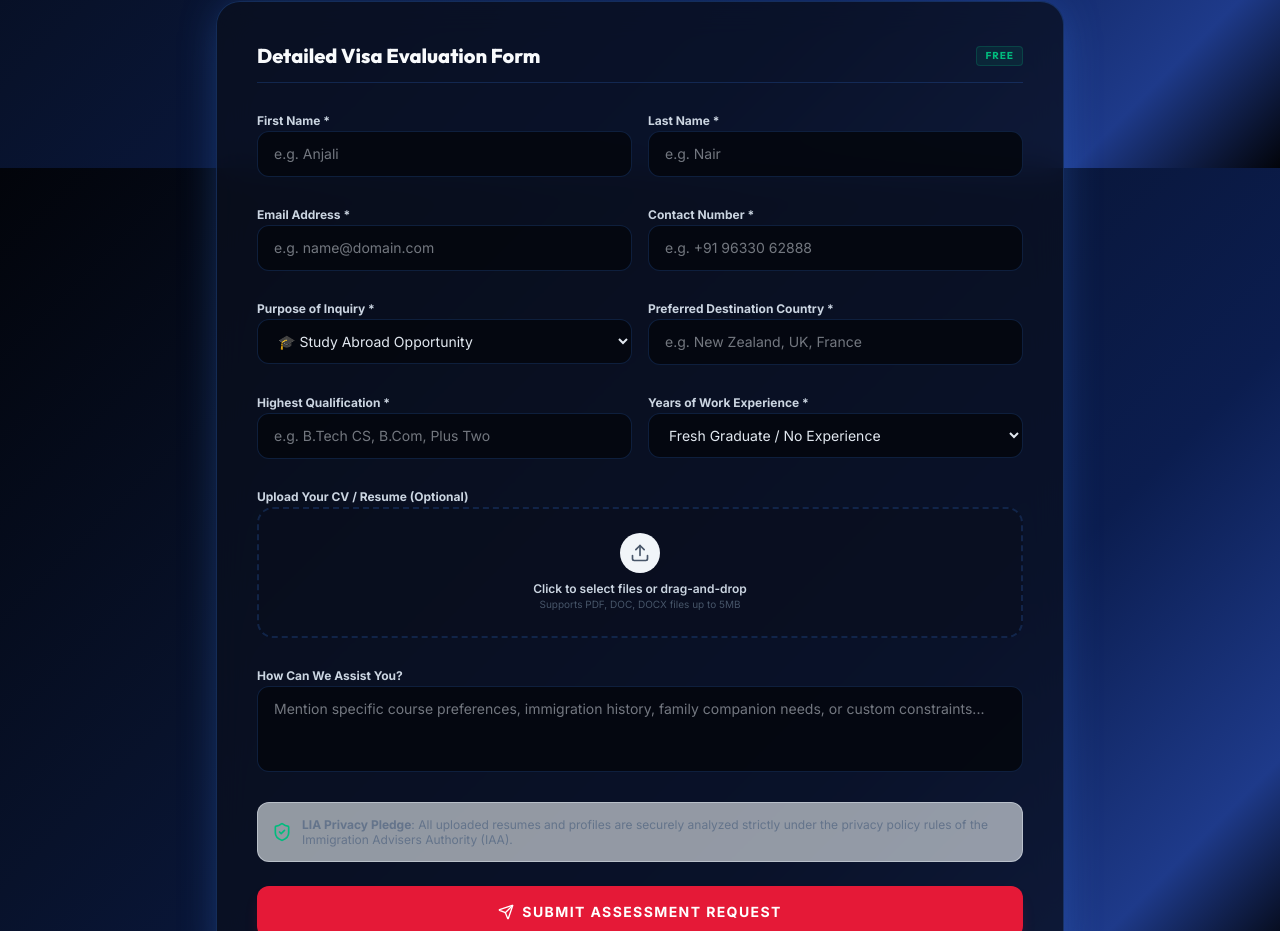
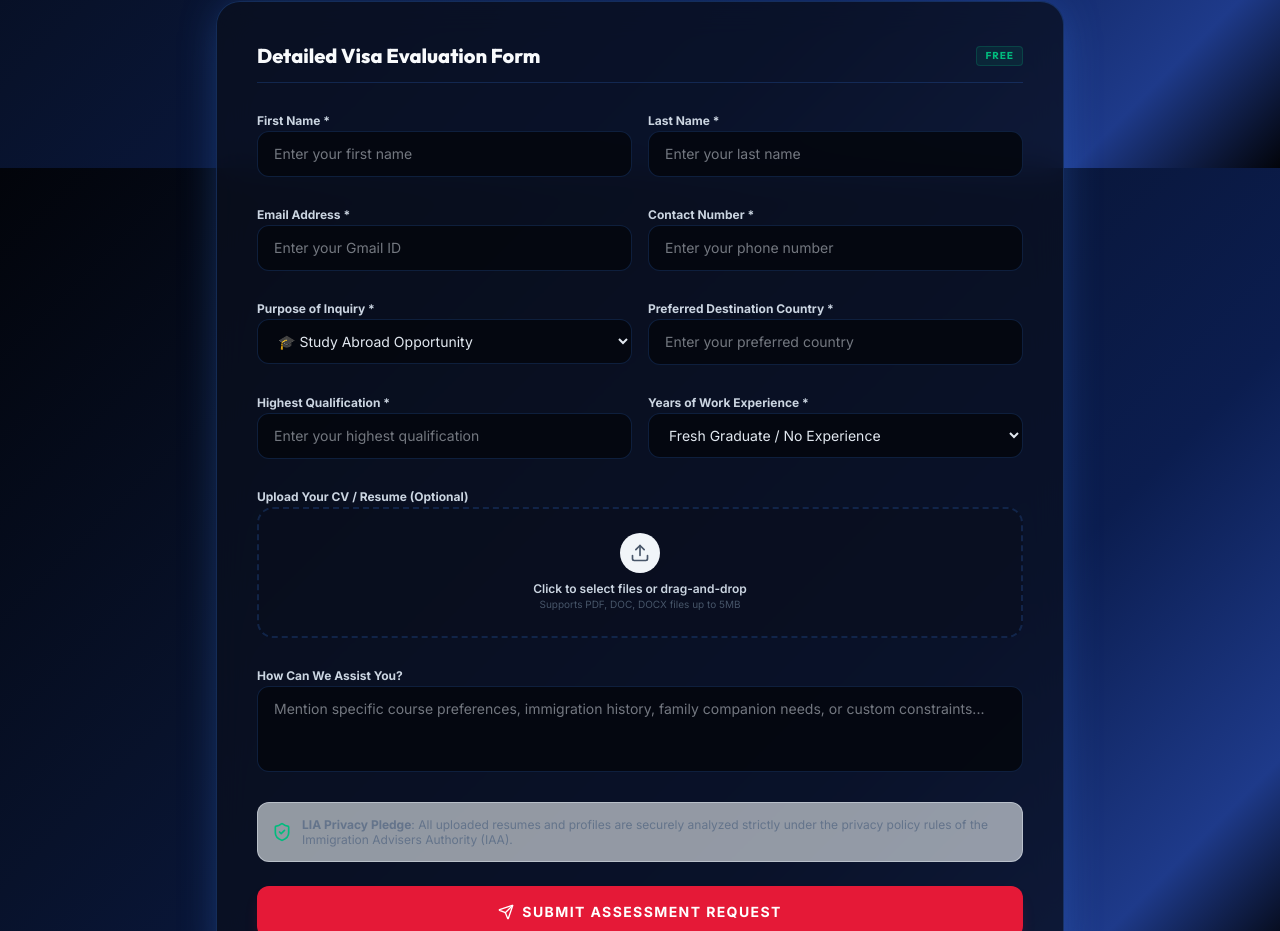
Before and after one commit to alifmuhammeds007/immigration-hub, a React (Vite) app: page / in a window 1280 px wide. Shown: the part 4632-5563 px from the top of the page. Built offline with nearby package versions, Linux system fonts and the light colour scheme.

Commit message:
style: overhaul placeholders in Detailed Visa Form to remove examples

```diff
--- a/src/components/FormsHub.jsx
+++ b/src/components/FormsHub.jsx
@@ -312,7 +312,7 @@ export const FormsHub = () => {
                 <input
                   type="text"
                   required
-                  placeholder="e.g. Anjali"
+                  placeholder="Enter your first name"
                   value={assessmentForm.firstName}
                   onChange={(e) => setAssessmentForm({ ...assessmentForm, firstName: e.target.value })}
                   className="w-full px-4 py-3 rounded-xl border border-slate-200 dark:border-slate-800 bg-white/60 dark:bg-slate-900/60 text-slate-800 dark:text-white text-sm focus:outline-none focus:ring-2 focus:ring-primary/50 transition-all"
@@ -323,7 +323,7 @@ export const FormsHub = () => {
                 <input
                   type="text"
                   required
-                  placeholder="e.g. Nair"
+                  placeholder="Enter your last name"
                   value={assessmentForm.lastName}
                   onChange={(e) => setAssessmentForm({ ...assessmentForm, lastName: e.target.value })}
                   className="w-full px-4 py-3 rounded-xl border border-slate-200 dark:border-slate-800 bg-white/60 dark:bg-slate-900/60 text-slate-800 dark:text-white text-sm focus:outline-none focus:ring-2 focus:ring-primary/50 transition-all"
@@ -338,7 +338,7 @@ export const FormsHub = () => {
                 <input
                   type="email"
                   required
-                  placeholder="e.g. name@domain.com"
+                  placeholder="Enter your Gmail ID"
                   value={assessmentForm.email}
                   onChange={(e) => setAssessmentForm({ ...assessmentForm, email: e.target.value })}
                   className="w-full px-4 py-3 rounded-xl border border-slate-200 dark:border-slate-800 bg-white/60 dark:bg-slate-900/60 text-slate-800 dark:text-white text-sm focus:outline-none focus:ring-2 focus:ring-primary/50 transition-all"
@@ -349,7 +349,7 @@ export const FormsHub = () => {
                 <input
                   type="tel"
                   required
-                  placeholder="e.g. +91 96330 62888"
+                  placeholder="Enter your phone number"
                   value={assessmentForm.contactNumber}
                   onChange={(e) => setAssessmentForm({ ...assessmentForm, contactNumber: e.target.value })}
                   className="w-full px-4 py-3 rounded-xl border border-slate-200 dark:border-slate-800 bg-white/60 dark:bg-slate-900/60 text-slate-800 dark:text-white text-sm focus:outline-none focus:ring-2 focus:ring-primary/50 transition-all"
@@ -377,7 +377,7 @@ export const FormsHub = () => {
                   type="text"
                   required
                   id="preferred-country"
-                  placeholder="e.g. New Zealand, UK, France"
+                  placeholder="Enter your preferred country"
                   value={assessmentForm.destination}
                   onChange={(e) => setAssessmentForm({ ...assessmentForm, destination: e.target.value })}
                   className="w-full px-4 py-3 rounded-xl border border-slate-200 dark:border-slate-800 bg-white/60 dark:bg-slate-900/60 text-slate-800 dark:text-white text-sm focus:outline-none focus:ring-2 focus:ring-primary/50 transition-all"
@@ -392,7 +392,7 @@ export const FormsHub = () => {
                 <input
                   type="text"
                   required
-                  placeholder="e.g. B.Tech CS, B.Com, Plus Two"
+                  placeholder="Enter your highest qualification"
                   value={assessmentForm.qualification}
                   onChange={(e) => setAssessmentForm({ ...assessmentForm, qualification: e.target.value })}
                   className="w-full px-4 py-3 rounded-xl border border-slate-200 dark:border-slate-800 bg-white/60 dark:bg-slate-900/60 text-slate-800 dark:text-white text-sm focus:outline-none focus:ring-2 focus:ring-primary/50 transition-all"
```
